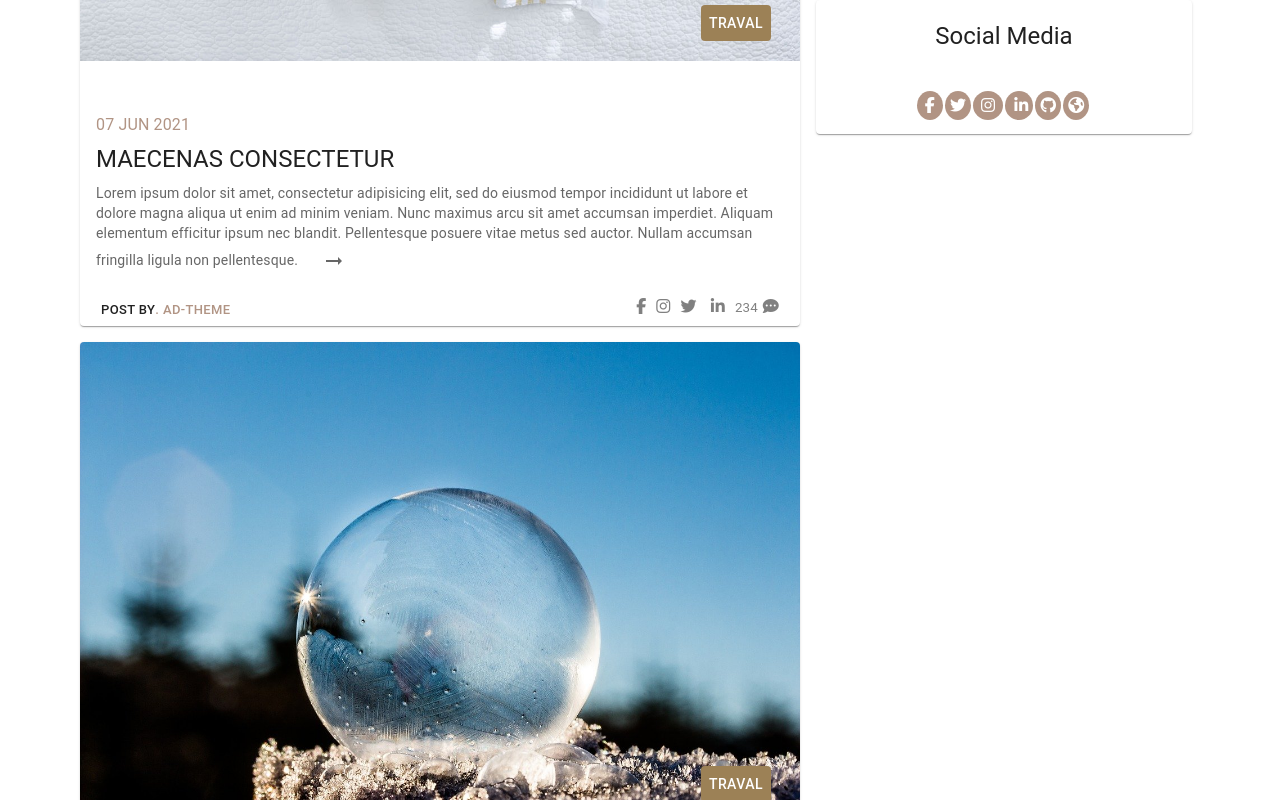
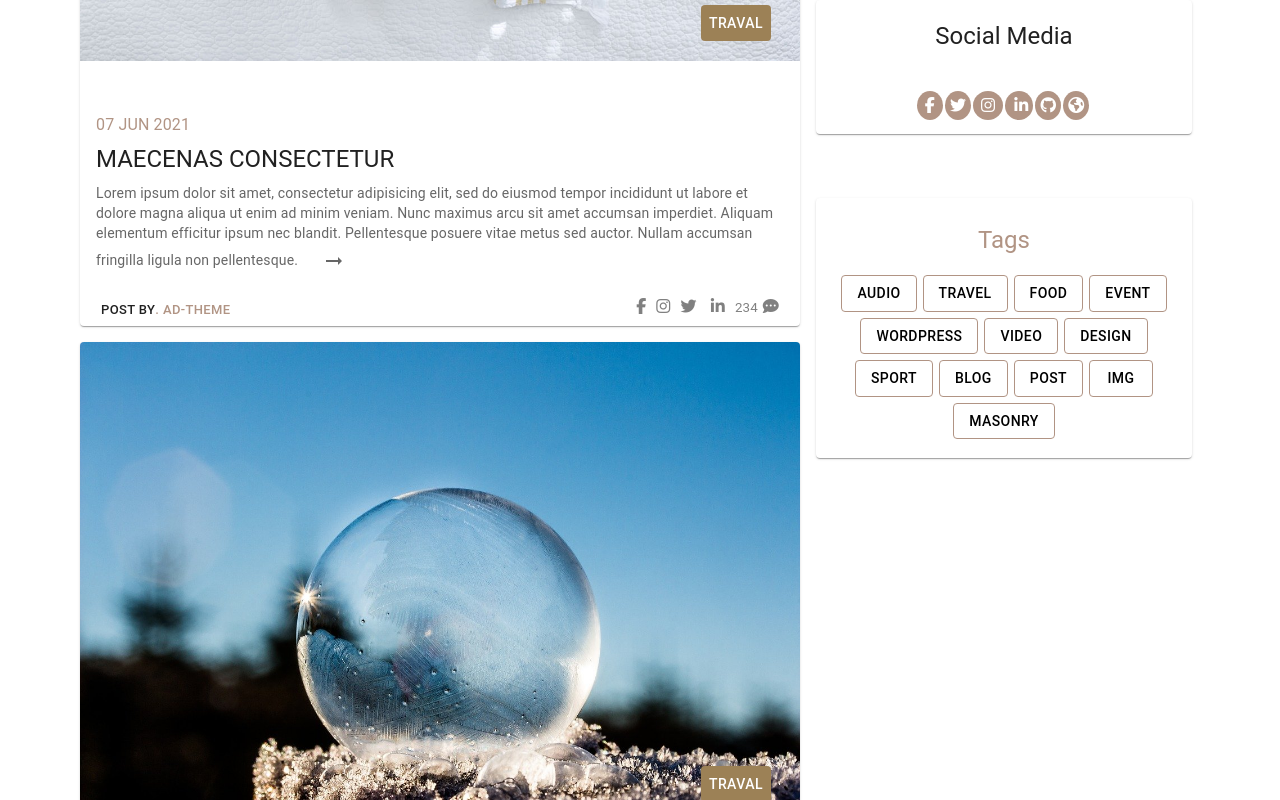
Before and after one commit to codewithdolly/crud01--blog-website--project-16, a React (Create React App) app: page /view in a window 1280 px wide. Shown: the part 2442-3242 px from the top of the page. Built offline with nearby package versions, Linux system fonts and the light colour scheme.

Commit message:
Update RightSidebar.js

```diff
--- a/src/Components/ViewPost/RightSidebar.js
+++ b/src/Components/ViewPost/RightSidebar.js
@@ -4,12 +4,7 @@ import { Button, Typography } from "@mui/material";
 import Card from "@mui/material/Card";
 import CardContent from "@mui/material/CardContent";
 import CardMedia from "@mui/material/CardMedia";
-import ArrowRightAltIcon from "@mui/icons-material/ArrowRightAlt";
 import { useTheme } from "@mui/material/styles";
-import IconButton from "@mui/material/IconButton";
-import SkipPreviousIcon from "@mui/icons-material/SkipPrevious";
-import PlayArrowIcon from "@mui/icons-material/PlayArrow";
-import SkipNextIcon from "@mui/icons-material/SkipNext";
 import hillImg from "../images/hill.jpg";
 import signing from "../images/signing.png";
 
@@ -88,7 +83,7 @@ const RightSidebar = () => {
         </Card>
 
         {/* Social media */}
-        <Card sx={{ my: 8 }}>
+        <Card sx={{ mb: 8 }}>
           <Typography
             component="div"
             variant="h5"
@@ -183,12 +178,31 @@ const RightSidebar = () => {
               </Typography>
             </Box>
         </Card>
+
+        {/* Tags */}
+        <Card sx={{ mb: 8, p:2 }}>
+          <Typography
+            component="div"
+            variant="h5"
+            style={{
+            //   padding: "5px 0",
+              margin: "10px 0",
+              borderBottom: "6px solid menu",
+              color:"#B19484"
+            }}
+          >
+            Tags
+          </Typography>
+        {tags.map((tag)=>{return(<Button variant="outlined" style={{ margin:"3px", color:"black", border:"1px solid #B19484"}}>{tag}</Button>)})}
+        </Card>
       </Box>
     </>
   );
 };
 
 export default RightSidebar;
+
+const tags=["AUDIO", "TRAVEL", "FOOD", "EVENT", "WORDPRESS", "VIDEO", "DESIGN", "SPORT", "BLOG", "POST", "IMG", "MASONRY"]
 
 const letestPosts = [
   {
```
